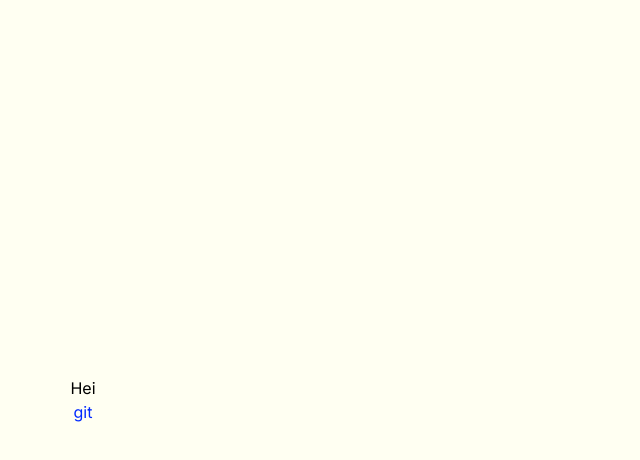
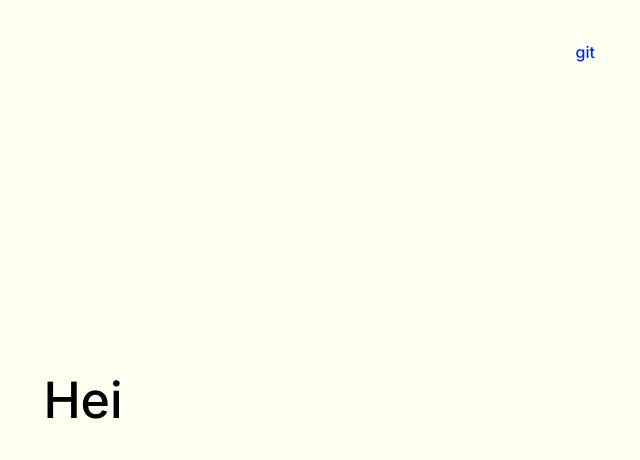
Before and after one commit to martinmolvaer/martin, a Next.js app: page / in a window 1280 px wide. Shown: the top 460 px of the page, without its empty margins (557-1197 px from the left). Built offline with nearby package versions, Linux system fonts and the light colour scheme.

Commit message:
change favi + links

```diff
--- a/pages/index.js
+++ b/pages/index.js
@@ -8,9 +8,19 @@ export default function Home() {
   });
 
   return (
-    <div className="midmebaby">
-      <p>Hei</p>
-      <a href="https://github.com/martinmolvaer">git</a>
+    <div className="sec">
+      <div className="nav">
+        <a href="https://github.com/martinmolvaer" target="_blank">
+          git
+        </a>
+        {/* <a href="">Link</a>
+        <a href="">Link</a> */}
+      </div>
+      <div className="container">
+        <div className="midmebaby">
+          <h1>Hei</h1>
+        </div>
+      </div>
     </div>
   );
 }
--- a/styles/globals.css
+++ b/styles/globals.css
@@ -17,22 +17,41 @@ a {
   box-sizing: border-box;
 }
 
-.box {
-  background: #f5f5f8;
-  width: 300px;
-  height: 500px;
-  border-radius: 1rem;
+.sec {
+  display: flex;
+  justify-content: center;
+  align-items: center;
+  background: #fffff2;
+  min-height: 100vh;
+  padding-top: 3em;
+  padding-bottom: 3em;
+}
+
+.container {
+  width: 85%;
+}
+
+.nav {
+  position: absolute;
+  top: 5%;
+  right: 10%;
+  font-weight: 500;
+  display: flex;
+  gap: 16px;
+  color: #0029ff;
 }
 
 .midmebaby {
+  font-size: 50px;
+  font-weight: 500;
+  text-align: center;
   display: flex;
   flex-direction: column;
   justify-content: center;
   align-items: center;
-  min-height: 100vh;
   width: 100%;
-  background: #fffff2;
 }
+
 .midmebaby a {
   color: #0029ff !important;
 }
```
Also changed, not shown: 1 other file (tests, documents, lock files or other folders).
